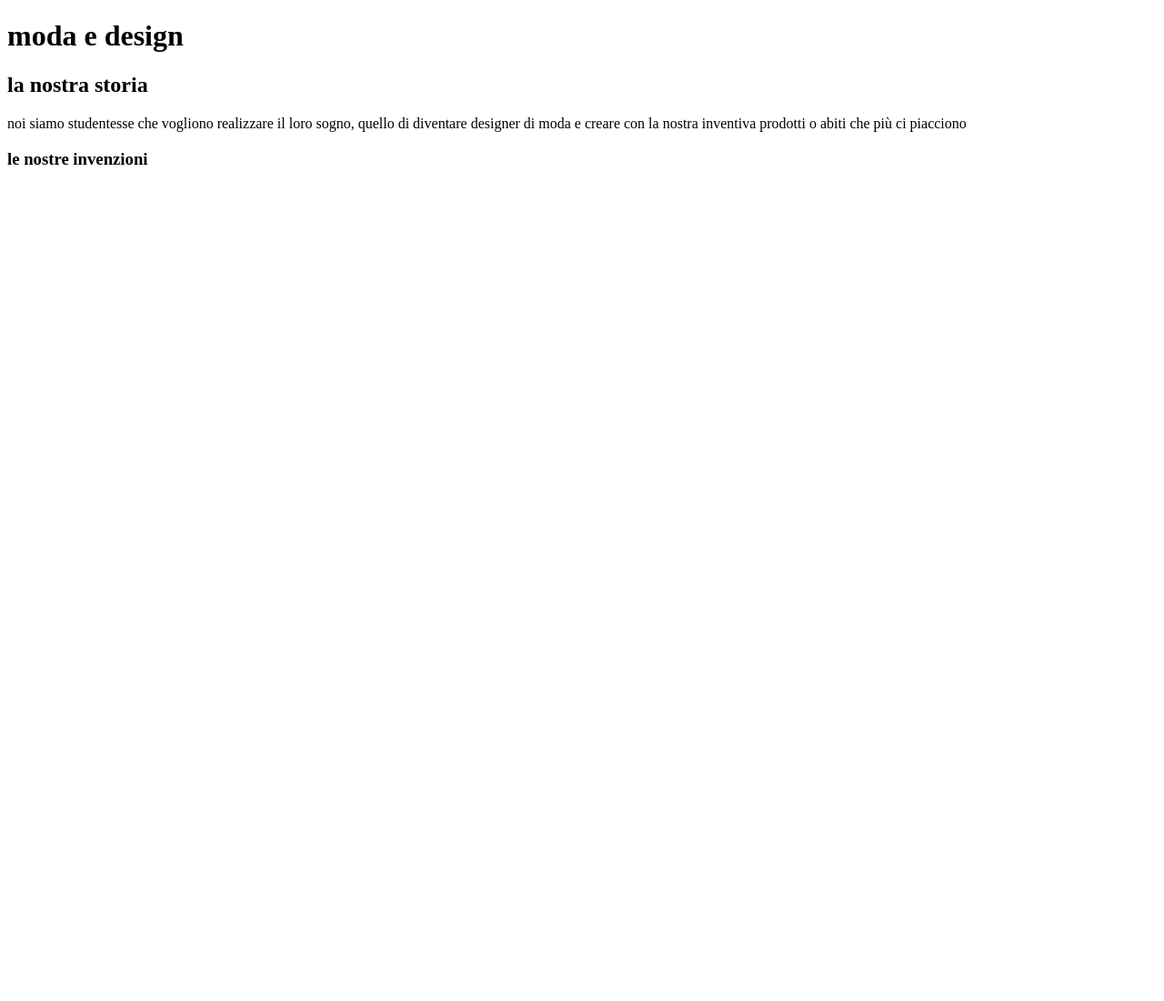
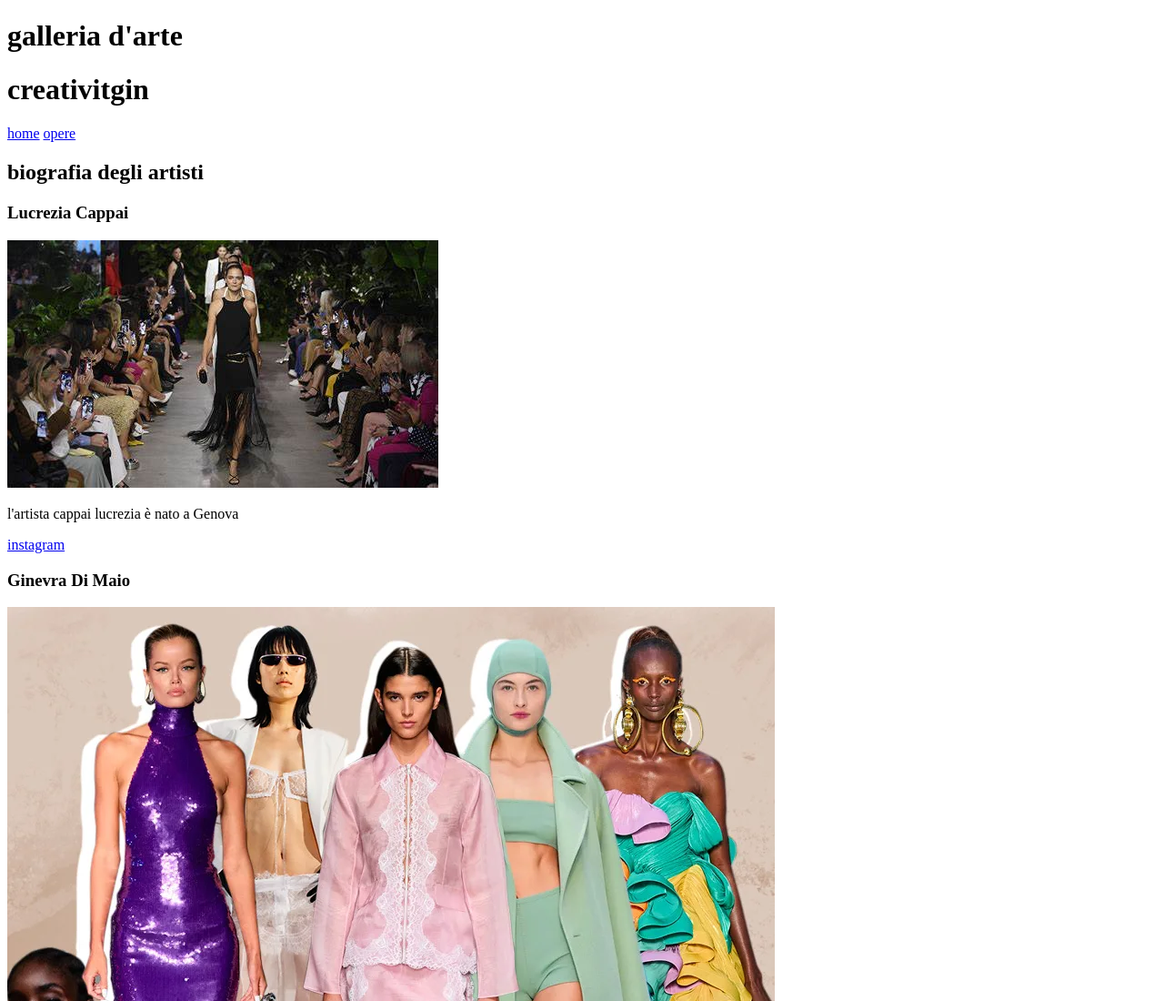
Before and after one commit to ginger1605280/ginluele, a plain HTML site: page index.html in a window 1280 px wide. Shown: the top 1100 px of the page at 91% size. Before the commit the page ends 800 px from the top, so only its background shows below. Drawn offline with Linux system fonts and the light colour scheme.

Commit message:
ciao arrivederci

```diff
--- a/index.html
+++ b/index.html
@@ -6,9 +6,39 @@
     <meta name="viewport" content="width=device-width, initial-scale=1.0">
     <title>Document</title>
 </head>
-<h1>moda e design</h1>
-    <h2>la nostra storia</h2>
-    <p>noi siamo studentesse che vogliono realizzare il loro sogno, quello di diventare designer di moda e creare con la nostra inventiva prodotti o abiti che più ci piacciono</p>
-    <h3>le nostre invenzioni</h3>
+<body>
+    <header>
+        <h1>galleria d'arte</h1>
+        <h1>creativitgin</h1>
+        <nav>
+            <a href="index.html">home</a>
+            <a href="opere.html">opere</a>
+        </nav>
+    </header>
+
+    <main>
+        <h2>biografia degli artisti</h2>
+        <div>
+            <h3>Lucrezia Cappai</h3>
+            <img src="immagine lucrezia.jpg"alt="">
+            <p>l'artista cappai lucrezia è nato a Genova </p>
+            <a href="https://www.instagram.com/la.lulii__/">instagram</a>
+        </div>
+        <div>
+            <h3>Ginevra Di Maio</h3>
+            <img src="immagine ginevra.webp"alt="">
+            <p>l'artista di maio ginevra è nata a Genova</p>
+        <a href="https://www.instagram.com/ginevra.dimaio_/">instagram</a>
+        </div>
+        <div>
+            <h3>Eleonora Gnecco</h3>
+            <img src="immagine eleonora.jpg"alt="">
+            <p>L'artista Gnecco Eleonora è nata a Genova</p>
+            <a href="https://www.instagram.com/eleonoraagnecco/profilecard/?igsh=YmlwMXB0cwEzcWVm">instagram</a>
+        </div>
+    </main>
+    <footer>
+     <p>copyright istituto montale 2024</p>
+    </footer>
 </body>
-</html><img src="immagine moda sito web.webp" alt="">
+</html>
```
Also changed, not shown: opere.html (added, +16 -0 lines), immagine eleonora.jpg (added), immagine ginevra.webp (added), immagine lucrezia.jpg (added), immagine moda sito web.webp (added).
